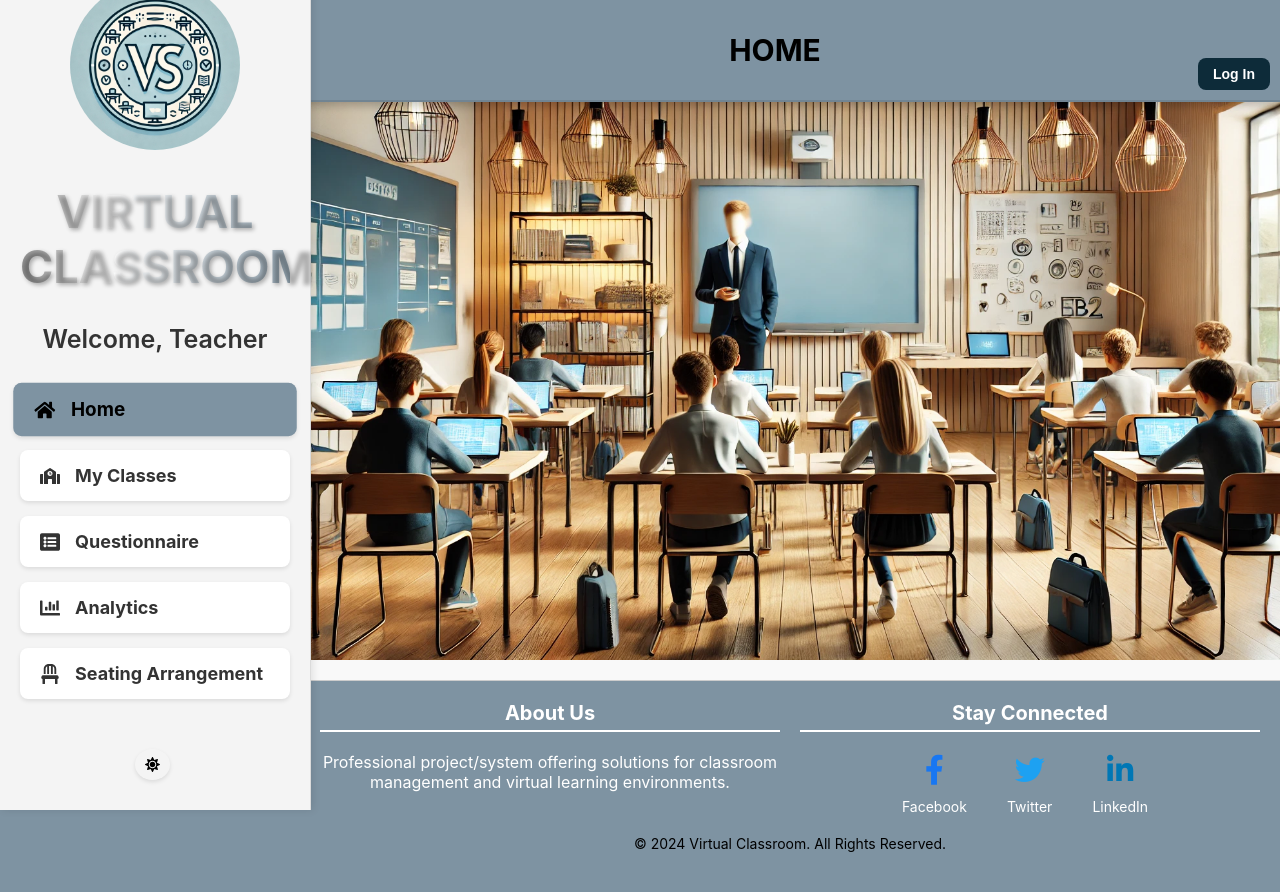
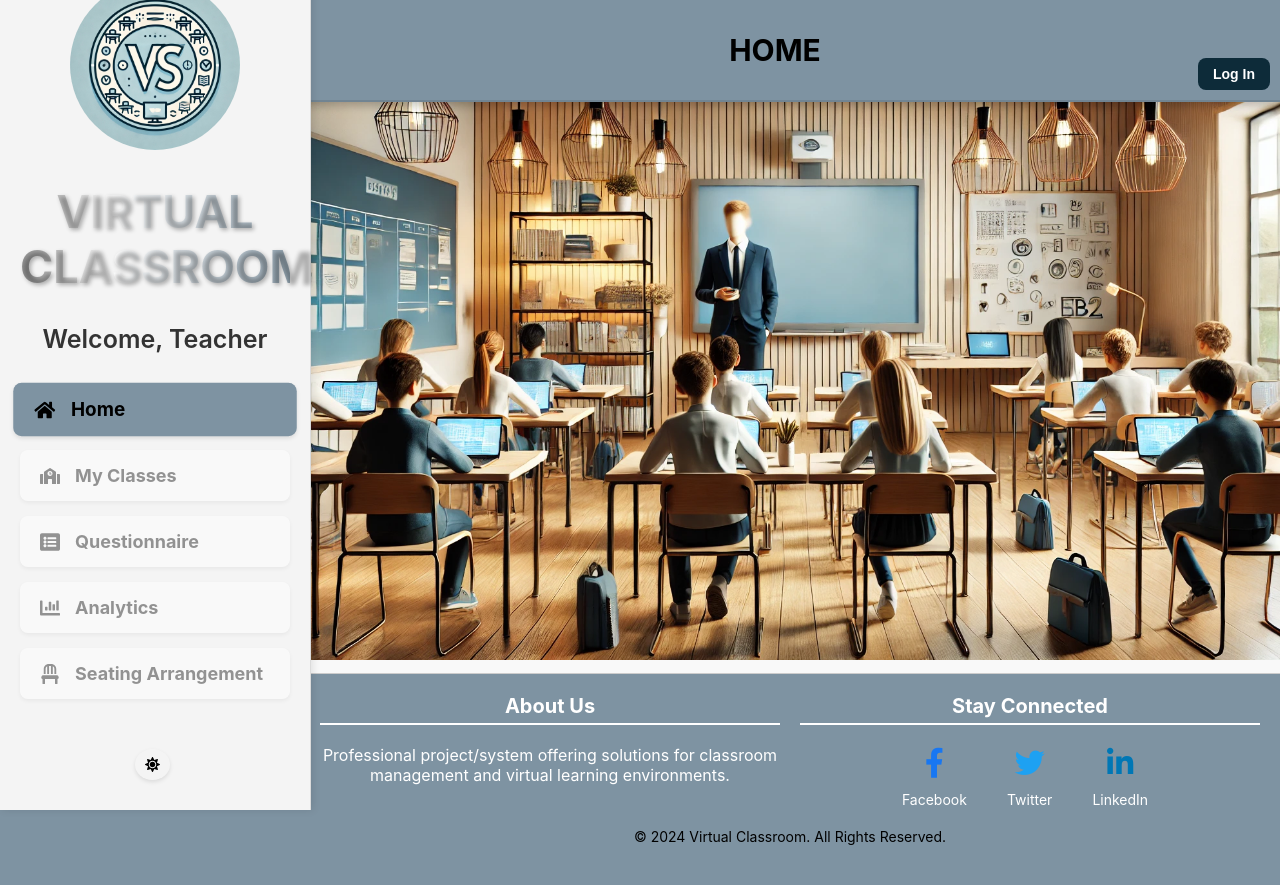
Before and after one commit to nabimari/classroomSeatingProject, a React (Create React App) app: page /Dashboard in a window 1280 px wide. Built offline with nearby package versions, Linux system fonts and the light colour scheme; no server answers.

Commit message:
sidebar changes

```diff
--- a/src/components/Sidebar.js
+++ b/src/components/Sidebar.js
@@ -236,6 +236,10 @@ const dynamicPaths = {
       cursor: "pointer",
       transition: "all 0.3s ease",
     },
+    disabledMenuItem: {
+      opacity: 0.5,
+      cursor: "not-allowed",
+    },
   };
 
   return (
@@ -367,8 +371,9 @@ const dynamicPaths = {
             style={{
               ...styles.menuItem,
               ...(location.pathname === "/my-classes" && styles.activeMenuItem),
+              ...(currentUser ? {} : styles.disabledMenuItem),
             }}
-            onClick={() => handleNavigation("/my-classes")}
+            onClick={currentUser ? () => handleNavigation("/my-classes") : null}
           >
             <FaSchool style={{ fontSize: "20px" }} />
             My Classes
@@ -377,8 +382,9 @@ const dynamicPaths = {
             style={{
               ...styles.menuItem,
               ...(location.pathname === "/show-students" && styles.activeMenuItem),
+              ...(currentUser ? {} : styles.disabledMenuItem),
             }}
-            onClick={() => handleNavigation("/show-students")}
+            onClick={currentUser ? () => handleNavigation("/show-students") : null}
           >
             <FaListAlt style={{ fontSize: "20px" }} />
             Questionnaire
@@ -387,22 +393,27 @@ const dynamicPaths = {
             style={{
               ...styles.menuItem,
               ...(location.pathname === "/Analytics" && styles.activeMenuItem),
+              ...(currentUser ? {} : styles.disabledMenuItem),
             }}
-            onClick={() => handleNavigation("/Analytics")}
+            onClick={currentUser ? () => handleNavigation("/Analytics") : null}
           >
             <FaChartBar style={{ fontSize: "20px" }} />
             Analytics
           </div>
-          <div
+
+            <div
             style={{
               ...styles.menuItem,
               ...(location.pathname === "/generate-seating" && styles.activeMenuItem),
+              ...(currentUser ? {} : styles.disabledMenuItem),
             }}
-            onClick={() => handleNavigation("/generate-seating")}
+            onClick={currentUser ? () => handleNavigation("/generate-seating") : null}
           >
             <FaChair style={{ fontSize: "20px" }} />
             Seating Arrangement
           </div>
+
+
           {currentUser &&
             location.pathname !== "/login" &&
             location.pathname !== "/register" && (
--- a/src/pages/Dashboard.js
+++ b/src/pages/Dashboard.js
@@ -8,7 +8,7 @@ const Dashboard = () => {
     pageContainer: {
       display: "flex",
       flexDirection: "column",
-      minHeight: "100vh",
+      minHeight: "99.1vh",
       backgroundColor: theme === "light" ? "#f9f9f9" : "#121212",
       color: theme === "light" ? "#333" : "#f9f9f9",
       boxSizing: "border-box",
--- a/src/pages/ShowQuesResults.js
+++ b/src/pages/ShowQuesResults.js
@@ -207,7 +207,7 @@ const ShowQuesResults = () => {
       border: "none",
       borderRadius: "8px",
       cursor: "pointer",
-      marginLeft:"-800px",
+      left : 0,
       transition: "background-color 0.3s ease",
       boxShadow: "0 3px 6px rgba(0, 0, 0, 0.2)",
     },
```
